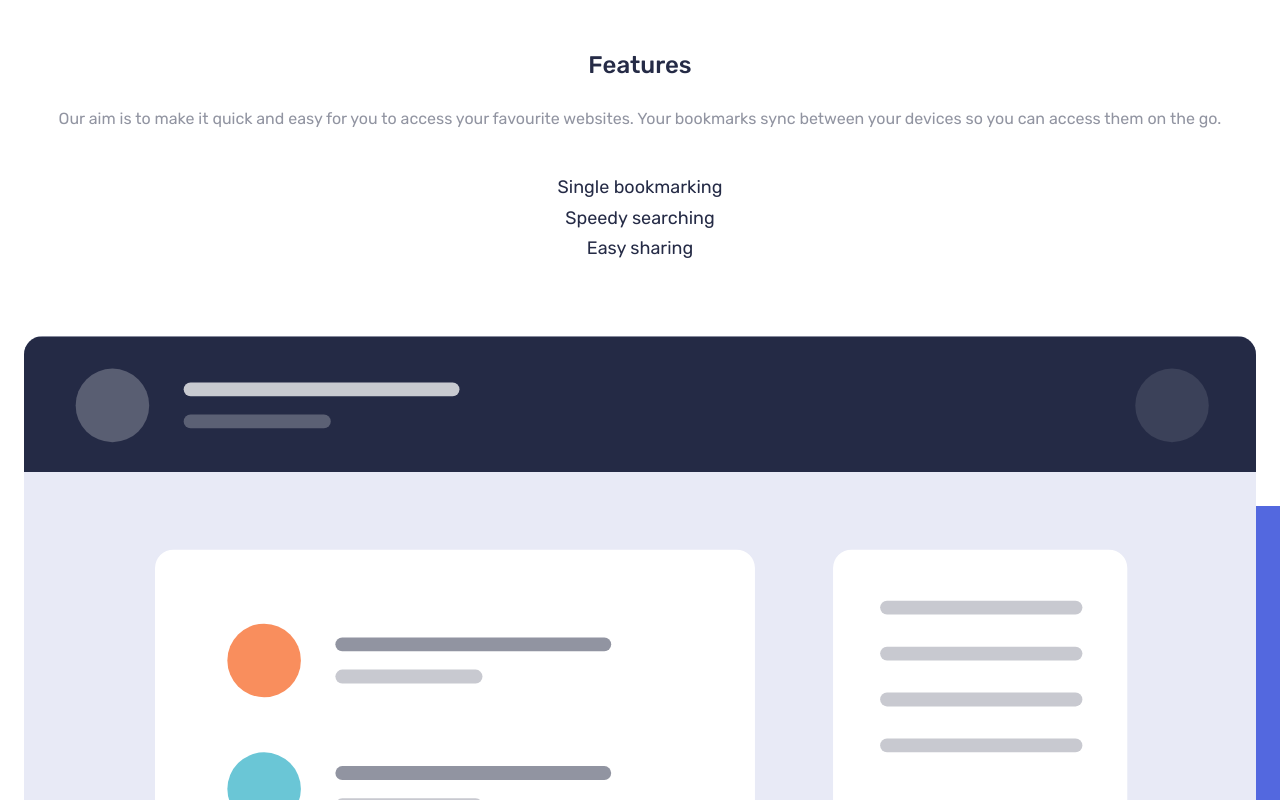
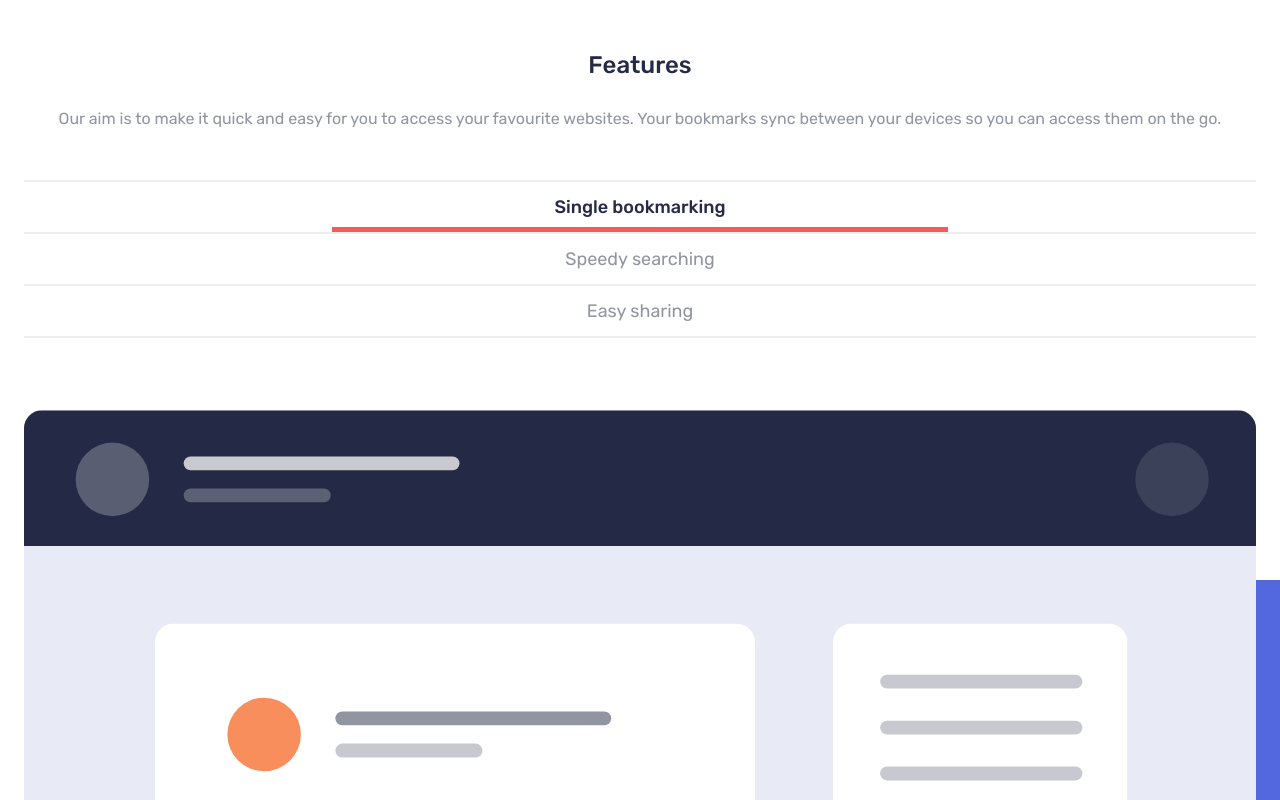
Before and after one commit to przemgk/Frontend-Mentor, a plain HTML site: page 12/index.html in a window 1280 px wide. Shown: the part 1420-2220 px from the top of the page. Drawn offline with Linux system fonts and the light colour scheme.

Commit message:
add carousel

```diff
--- a/12/css/main.scss
+++ b/12/css/main.scss
@@ -70,6 +70,7 @@ h3 {font-size: 1.25rem;}
         width: 100%;
     }
 
+    // Do poprawieniq przy edycji hamburger menu
     &__text, &__circle, &__mark {
         transition: fill 0.1s 0.2s ease-in;
     }
@@ -345,22 +346,48 @@ h3 {font-size: 1.25rem;}
 .carousel {
     display: flex;
     flex-direction: column;
-
-    &__tabs-list {
-        display: flex;
-        flex-direction: column;
-        align-items: center;
-        margin: 40px 24px 72px;
-    }
-
-    &__tab {
-        color: $very-dark-blue;
-        text-decoration: none;
-        font-size: 1.125rem;
-    }
+    margin-top: 48px;
 
     &__item {
         display: flex;
         flex-direction: column;
     }
+
+    &__tabs-list {
+        position: relative;
+        display: flex;
+        flex-direction: column;
+        align-items: center;
+        margin: 0 24px 72px;
+    }
+
+    &__tab {
+        display: block;
+        width: 100%;
+        color: $very-dark-blue;
+        text-decoration: none;
+        font-size: 1.125rem;
+        line-height: 1;
+        text-align: center;
+        color: $grayish-blue;
+        padding: 16px 0;
+        border-bottom: 2px solid rgba($grayish-blue, 0.16);
+
+        &:first-of-type {
+            border-top: 2px solid rgba($grayish-blue, 0.16);
+        }
+
+        &--active {
+            font-weight: 500;
+            color: $very-dark-blue;
+        }
+    }
+
+   &__indicator {
+       position: absolute;
+       top: calc(16px + 16px - 3px + 1.125rem);
+       width: 50%;
+       height: 5px;
+       background-color: $soft-red;
+   }
 }
--- a/12/index.html
+++ b/12/index.html
@@ -95,12 +95,13 @@
                 <p class="section-header__paragraph">Our aim is to make it quick and easy for you to access your favourite websites. Your bookmarks sync between your devices so you can access them on the go.</p>
             </header>
 
-            <!-- Spróbuje zakodować to na codepenie bez użycia js i zobaczymy jak wyjdzie, jak się nie uda to wrócę do tego -->
             <div class="carousel">
                 <div class="carousel__tabs-list">
-                    <a href="#" class="carousel__tab">Single bookmarking</a>
+                    <a href="#" class="carousel__tab carousel__tab--active">Single bookmarking</a>
                     <a href="#" class="carousel__tab">Speedy searching</a>
                     <a href="#" class="carousel__tab">Easy sharing</a>
+
+                    <div class="carousel__indicator"></div>
                 </div>
 
                 <div class="carousel__item">
```
Also changed, not shown: 12/css/main.css.
